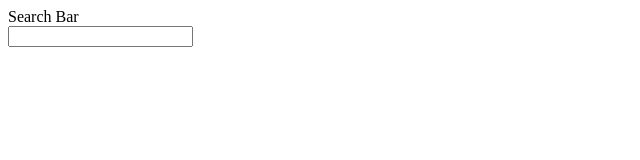
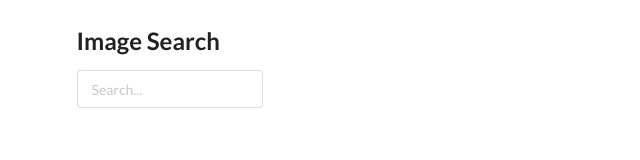
Before and after one commit to Danielle-m-14/pics2, a React app: page / in a window 1280 px wide. Shown: the whole page, without its empty margins (0-640 px from the left). Built offline with nearby package versions, Linux system fonts and the light colour scheme.

Commit message:
added searchbar from semantic ui

```diff
--- a/public/index.html
+++ b/public/index.html
@@ -24,6 +24,9 @@
       work correctly both with client-side routing and a non-root public URL.
       Learn how to configure a non-root public URL by running `npm run build`.
     -->
+    <link rel="stylesheet" href="https://cdnjs.cloudflare.com/ajax/libs/semantic-ui/2.4.1/semantic.min.css"
+      integrity="sha512-8bHTC73gkZ7rZ7vpqUQThUDhqcNFyYi2xgDgPDHc+GXVGHXq+xPjynxIopALmOPqzo9JZj0k6OqqewdGO3EsrQ=="
+      crossorigin="anonymous" referrerpolicy="no-referrer" />
     <title>React App</title>
   </head>
   <body>
--- a/src/components/App.js
+++ b/src/components/App.js
@@ -3,9 +3,10 @@ import SearchBar from './SearchBar';
 
 const App = () => {
     return (
-        <div>
+        <div className= "ui container" style= {{marginTop: "2%"}}>
+            <h2>Image Search</h2>
             <SearchBar />
-            <form><input type="text" /></form>
+
         </div>
     )
 };
--- a/src/components/SearchBar.js
+++ b/src/components/SearchBar.js
@@ -1,10 +1,21 @@
 import React from 'react';
 
 class SearchBar extends React.Component {
+   state= {term: ''};
+
     render() {
-        return <div>Search Bar</div>
+        return (
+            <div className= "ui input">
+                <input
+                type= "text"
+                value={this.state.term}
+                placeholder= "Search..."
+                onChange= {event => this.setState({ term: event.target.value })}
+                />
+            </div>
 
-    }
+        );
+        }
 };
 
 export default SearchBar;
```
